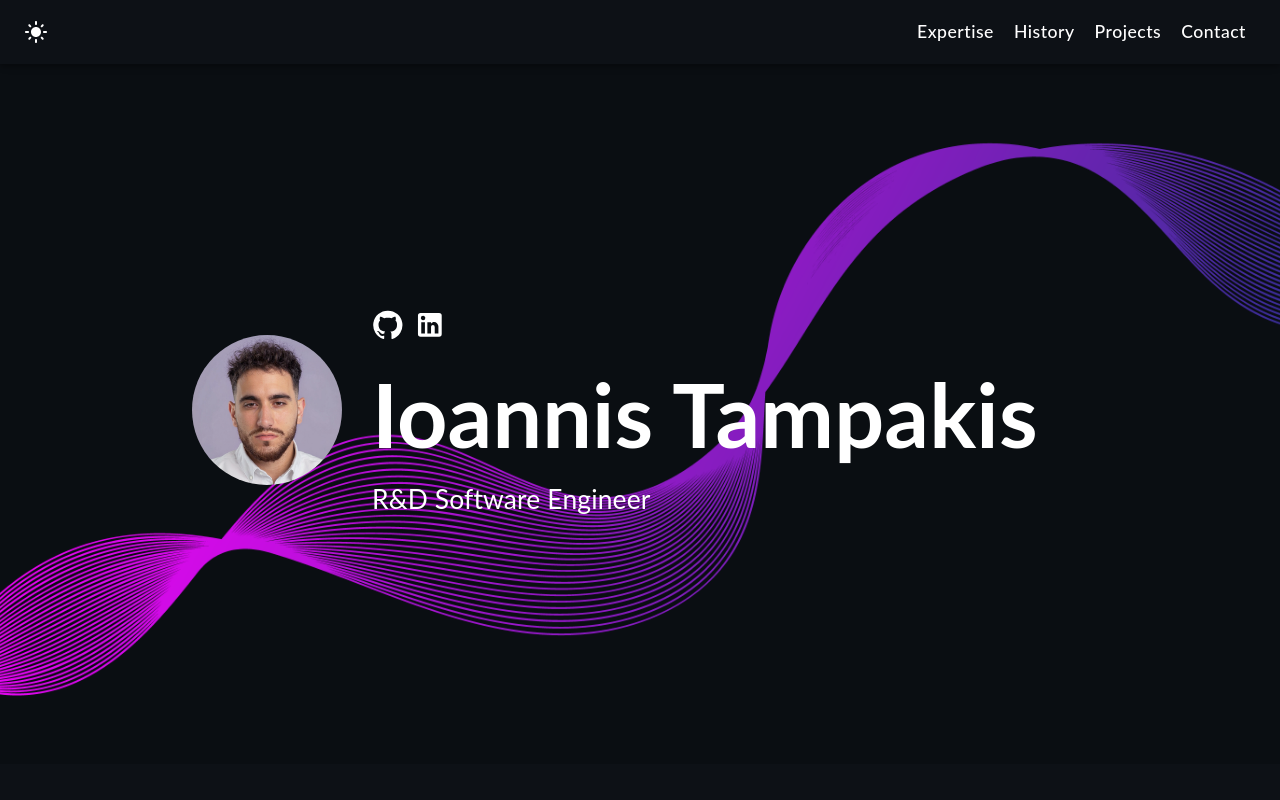
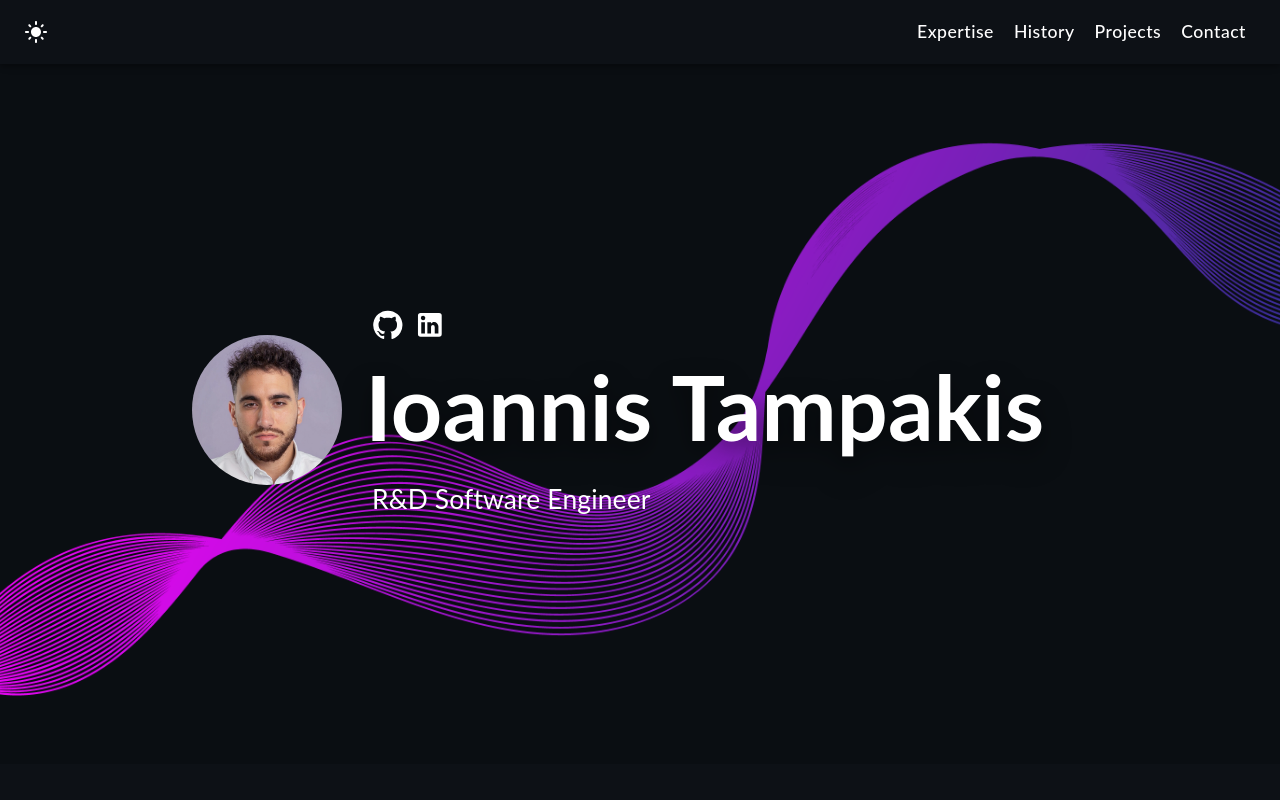
Before and after one commit to giannistbs/Portfolio, a React (Create React App) app: page / in a window 1280 px wide. In both pictures the pointer is over the element "Ioannis Tampakis". Shown: the top 800 px of the page. Built offline with nearby package versions, Linux system fonts and the light colour scheme.

Commit message:
Add hover effects and transitions to name and profile picture

```diff
--- a/src/assets/styles/Main.scss
+++ b/src/assets/styles/Main.scss
@@ -46,14 +46,32 @@
         font-size: 5em;
         margin-block-start: 0px;
         margin-block-end: 0px;
+        transition: all 0.3s cubic-bezier(0.25, 0.46, 0.45, 0.94);
+
+        &:hover {
+            transform: translateY(-8px) scale(1.02);
+            text-shadow: 0 15px 30px rgba(0, 0, 0, 0.4),
+                         0 5px 15px rgba(0, 0, 0, 0.2);
+            filter: brightness(1.1);
+        }
     }
 }
 
 .about-section .image-wrapper {
     z-index: 2;
+
     img {
         width: 150px;
         border-radius: 50%;
+        transition: all 0.3s cubic-bezier(0.25, 0.46, 0.45, 0.94);
+
+        &:hover {
+            transform: translateY(-10px) scale(1.05);
+            box-shadow: 0 20px 40px rgba(0, 0, 0, 0.3),
+                        0 10px 20px rgba(0, 0, 0, 0.2),
+                        0 0 0 8px rgba(255, 255, 255, 0.1);
+            filter: brightness(1.1) contrast(1.1);
+        }
     }
 }
 
```
